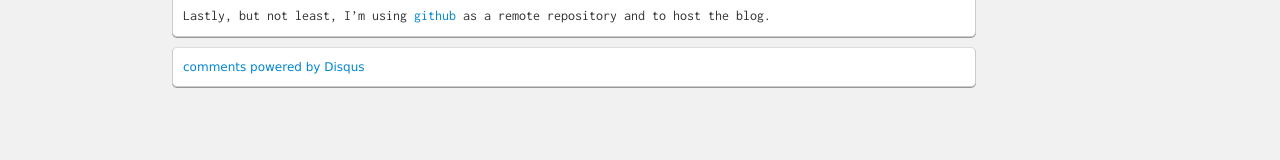
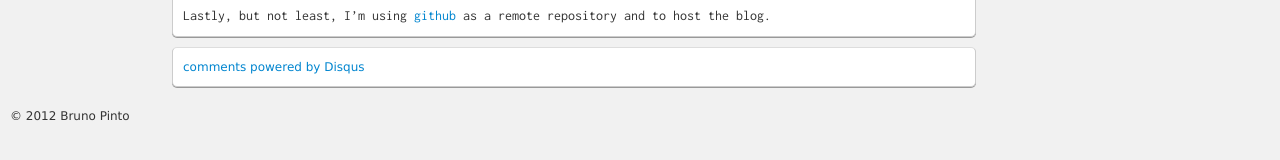
Before and after one commit to bpinto/bpinto.github.com, a Jekyll site: the page built from _posts/2012-05-12-another-blog-attempt.markdown, in a window 1280 px wide. Shown: the part 492-652 px from the top of the page. Built offline with Jekyll 4.4.1, drawn with Linux system fonts in a browser that asks for light colours; Markdown is read by kramdown in place of the engine named in the settings; comment, search, counter and statistics services are not loaded.

Commit message:
Copyright

```diff
--- a/_config.yml
+++ b/_config.yml
@@ -1,5 +1,6 @@
 auto: true
 permalink: /posts/:title
+author: Bruno Pinto
 name: Bruno Pinto
 description: Writings by Bruno Pinto. Bruno works at ThoughtWorks and enjoys drinking beer.
 url: http://bpinto.github.com
--- a/_layouts/layout.html
+++ b/_layouts/layout.html
@@ -5,7 +5,7 @@
 <head>
   <meta http-equiv="content-type" content="text/html; charset=utf-8" />
   <title>{{ page.title }}</title>
-  <meta name="author" content="Bruno Pinto" />
+  <meta name="author" content="{{ site.author }}" />
   <meta name="description" content="{{ site.description }}" />
   <link rel="stylesheet" href="/css/base.css" type="text/css" media="screen, projection" />
   <link rel="stylesheet" href="/css/highlight.css" type="text/css" media="screen, projection" />
@@ -66,6 +66,10 @@
   </section>
 
   {{ content }}
+
+  <footer>
+    <span>© 2012 {{ site.author }}</span>
+  </footer>
 </body>
 
 </html>
--- a/css/base.css
+++ b/css/base.css
@@ -8,7 +8,6 @@ body {
   color: #333;
   font: 12px/1.5 "Lucida Grande", Geneva, Arial, Verdana, sans-serif;
   -webkit-font-smoothing: antialiased;
-  padding-bottom: 100px;
 }
 
 a {
@@ -210,8 +209,16 @@ a:hover {
   }
 
 .comment {
+  position: relative;
   left: 172px;
-  position: relative;
   top: 60px;
+  margin-bottom: 80px;
   width: 782px;
 }
+
+footer {
+  color: #333;
+  position: absolute;
+  display: block;
+  padding: 0 0 10px 10px;
+}
```
